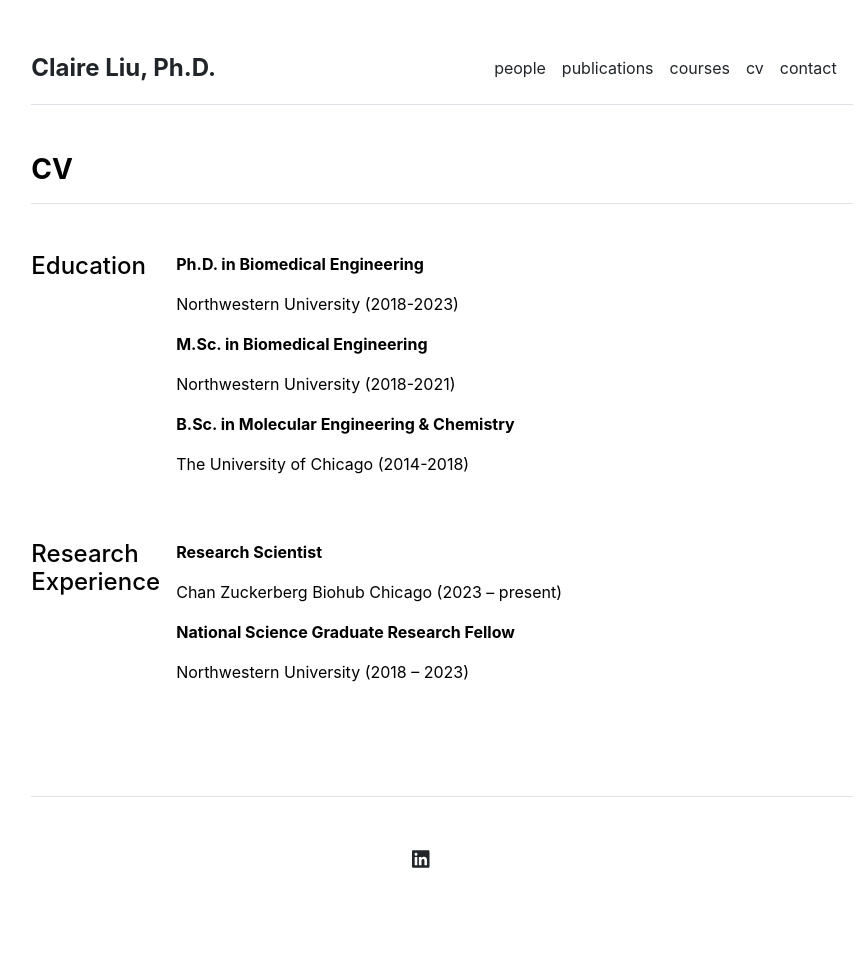
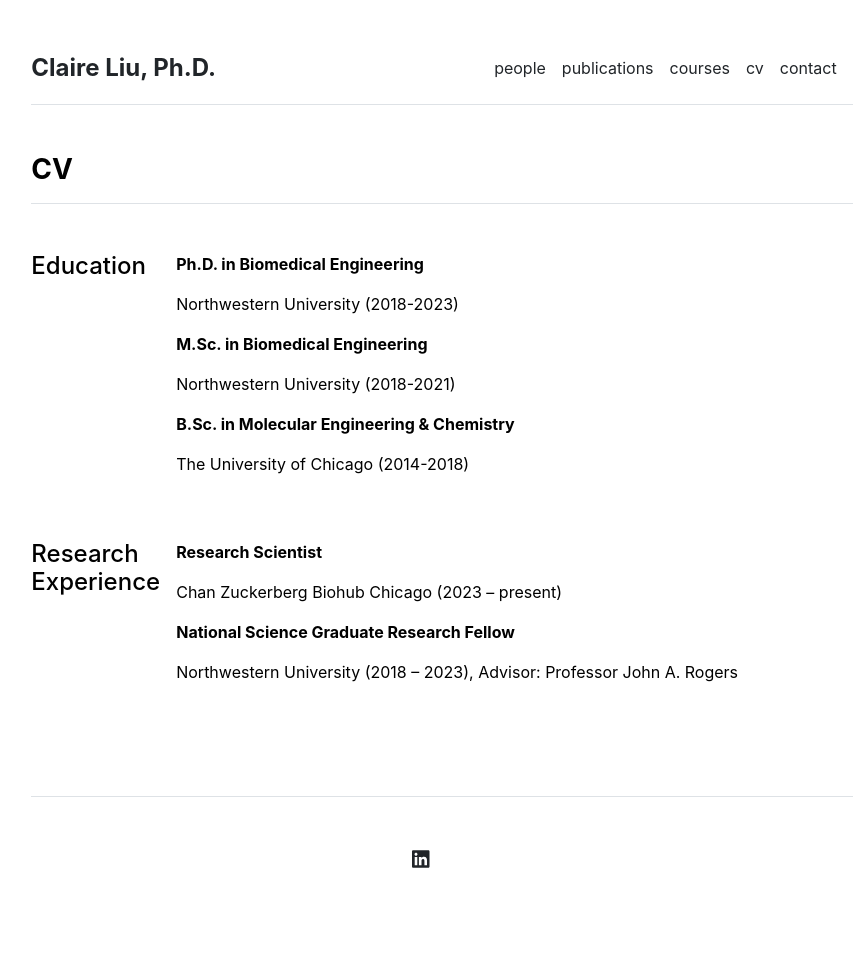
Before and after one commit to clrliu/clrliu.github.io, a Jekyll site: the page built from cv.md, in a window 1280 px wide. Shown: the whole page, without its empty margins (198-1066 px from the left). Built offline with Jekyll 4.4.1, drawn with Linux system fonts in a browser that asks for light colours.

Commit message:
Update research-experience.yml

```diff
--- a/_data/cv/research-experience.yml
+++ b/_data/cv/research-experience.yml
@@ -2,5 +2,5 @@
   description: 'Chan Zuckerberg Biohub Chicago (2023 – present)'
 
 - title: 'National Science Graduate Research Fellow'
-  description: 'Northwestern University (2018 – 2023)'
-  advisor: 'Professor John A. Rogers'
+  description: 'Northwestern University (2018 – 2023), Advisor: Professor John A. Rogers'
+  #advisor: 'Professor John A. Rogers'
```
